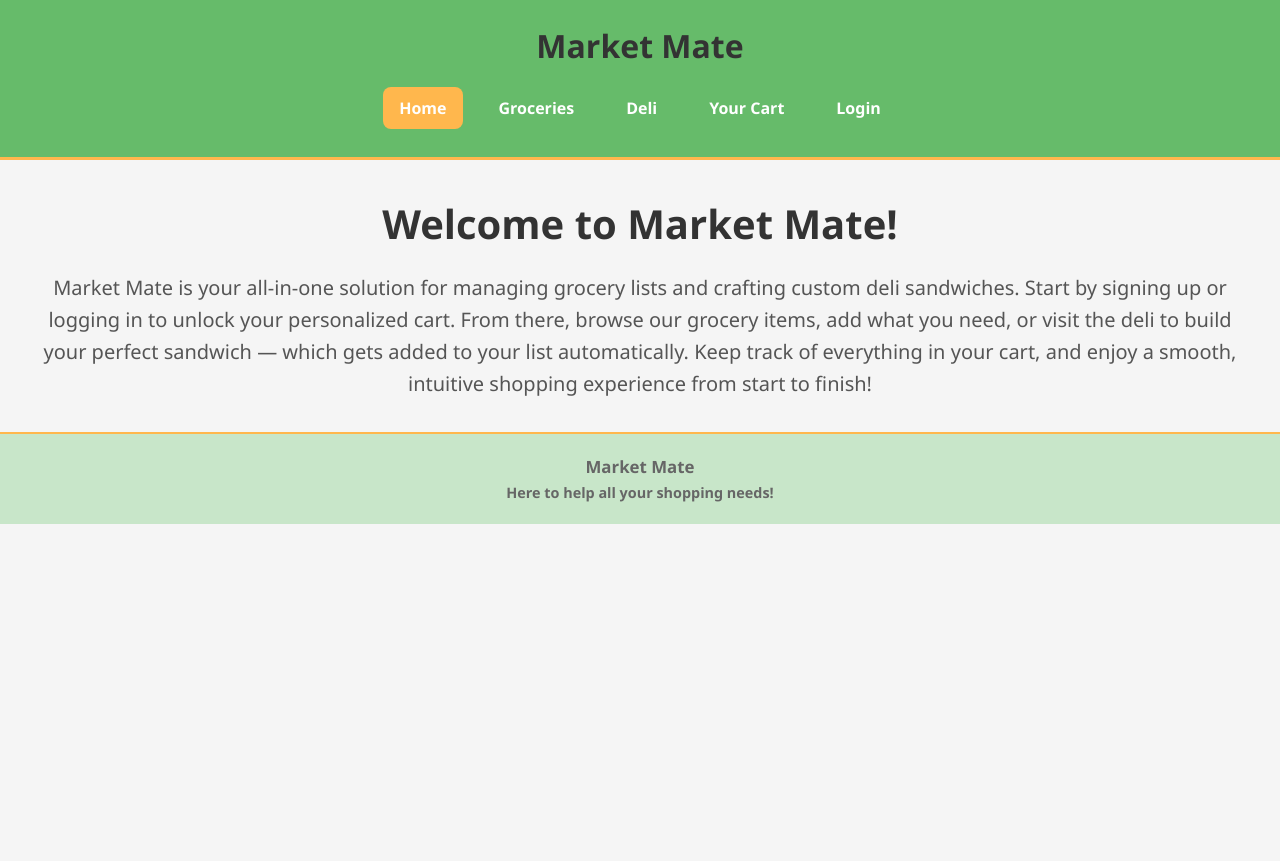
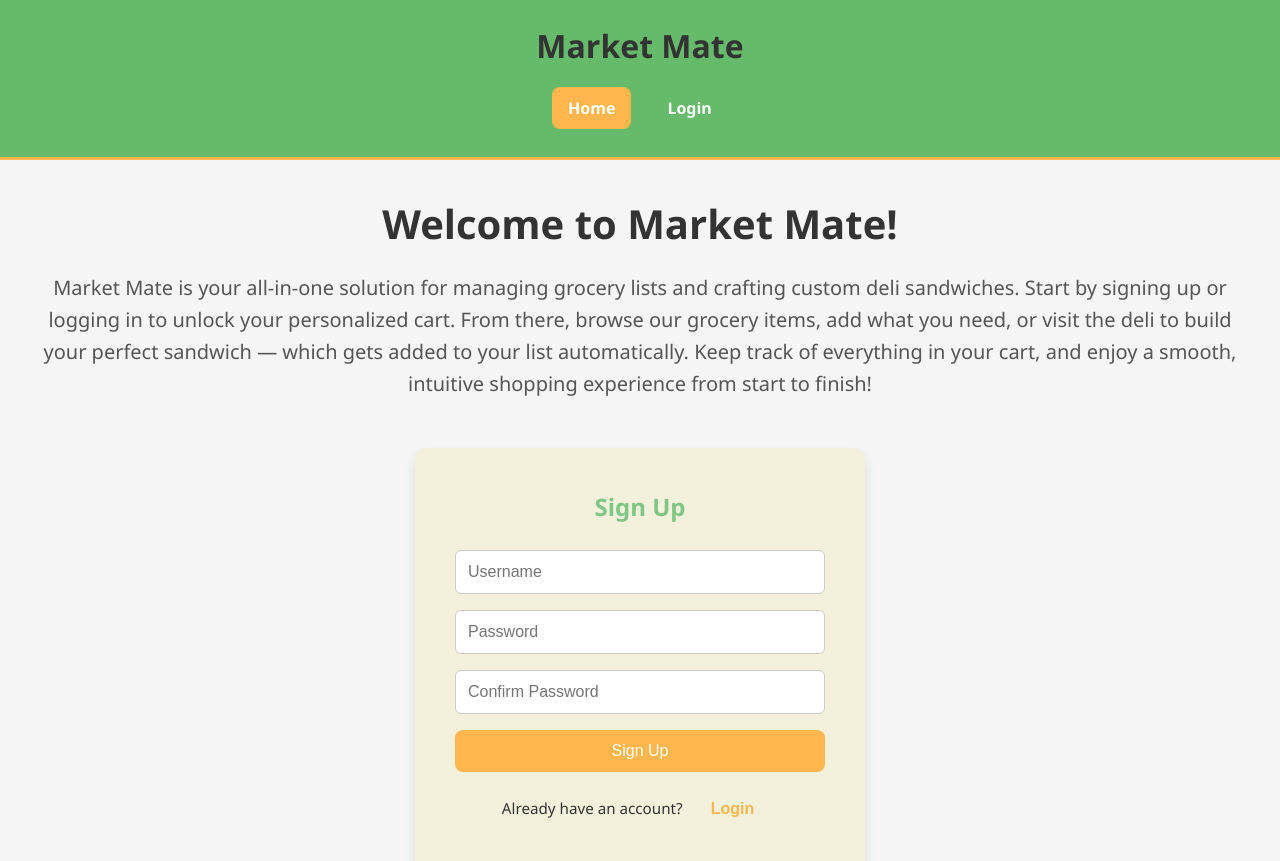
Before and after one commit to KerissaGit/Project-Market-Mate, a React (Create React App) app in the folder client/: page / in a window 1280 px wide. Shown: the top 861 px of the page. Before the commit the page ends 800 px from the top, so only its background shows below. Built offline with nearby package versions, Linux system fonts and the light colour scheme; no server answers.

Commit message:
All parts working. Making visual adjustments

```diff
--- a/client/src/components/App.js
+++ b/client/src/components/App.js
@@ -22,7 +22,7 @@ function App() {
 
   return (
     <div className="body">
-      <Header logoutUser={logoutUser} />
+      <Header logoutUser={logoutUser} loggedInUser={loggedInUser} />
       <Outlet context={{ setUser: setLoggedInUser, loggedInUser }} />
       <Footer />
     </div>
--- a/client/src/components/Auth.js
+++ b/client/src/components/Auth.js
@@ -2,13 +2,13 @@ import React, { useState } from 'react';
 import axios from 'axios';
 import { useFormik } from 'formik';
 import * as Yup from 'yup';
-import { useNavigate, useLocation } from 'react-router-dom';
-import { useOutletContext } from 'react-router-dom';
+import { useNavigate, useLocation, useOutletContext } from 'react-router-dom';
 
 
-function Auth({ setUser }) {
+function Auth() {
   const location = useLocation();
   const [isLogin, setIsLogin] = useState(location.pathname === "/login");
+  const { setUser } = useOutletContext();
   const navigate = useNavigate();
 
   const formik = useFormik({
@@ -29,7 +29,7 @@ function Auth({ setUser }) {
     onSubmit: async (values, { setSubmitting, setErrors }) => {
       try {
         const endpoint = isLogin ? '/login' : '/signup';
-        const response = await axios.post(endpoint, values);
+        const response = await axios.post(endpoint, values, { withCredentials: true });
         if (response.status === 200) {
           setUser(response.data);
           navigate('/');
@@ -103,4 +103,5 @@ function Auth({ setUser }) {
   );
 }
 
+
 export default Auth;
--- a/client/src/components/Header.js
+++ b/client/src/components/Header.js
@@ -1,51 +1,36 @@
-import React, { useState, useEffect } from "react";
-import { Outlet, useLocation } from "react-router-dom";
-import { NavLink } from "react-router-dom";
+import React from "react";
+import { NavLink, useLocation } from "react-router-dom";
 
-function Header() {
-    const [loggedInUser, setLoggedInUser] = useState(null);
+function Header({ logoutUser, loggedInUser }) {
     const location = useLocation();
-
-    useEffect(() => {
-        fetch('/me', { credentials: 'include' })
-        .then(res => res.ok ? res.json() : Promise.reject())
-        .then(user => setLoggedInUser(user))
-        .catch(() => setLoggedInUser(null));
-    }, []);
-
-    function logoutUser() {
-        fetch('/logout', { method: 'DELETE', credentials: 'include' })
-        .then(() => setLoggedInUser(null));
-    }
 
     const isRoot = location.pathname === "/";
 
-
     return (
-        <>
         <header className="header">
             <h1>Market Mate</h1>
             <nav className="nav-bar">
                 <ul className="nav-links">
                     <li><NavLink to="/" className="nav-link" end>Home</NavLink></li>
+
+                    {loggedInUser && (
+                        <>
                             <li><NavLink to="/groceries" className="nav-link">Groceries</NavLink></li>
                             <li><NavLink to="/deli" className="nav-link">Deli</NavLink></li>
                             <li><NavLink to="/itemscart" className="nav-link">Your Cart</NavLink></li>
-                        {!loggedInUser && (
+                        </>
+                    )}
+
+                    {!loggedInUser ? (
                         <li><NavLink to="/login" className="nav-link">Login</NavLink></li>
-                        )}
-                        {loggedInUser && (
-                            <>
+                    ) : (
                         <li>
-                                {/* <NavLink to="/users" className="nav-link">User</NavLink> */}
                             <button onClick={logoutUser} className="nav-logout-button">Logout</button>
                         </li>
-                            </>
                     )}
                 </ul>
             </nav>
         </header>
-        </>
     );
 }
 
--- a/client/src/components/HomePage.js
+++ b/client/src/components/HomePage.js
@@ -1,11 +1,18 @@
 import React from "react";
+import { useOutletContext } from "react-router-dom";
+import Auth from "./Auth";
+
 
 function HomePage() {
+  const { setUser } = useOutletContext();
+
   return (
     <div className="homepage-container">
       <h1 className="homepage-title">Welcome to Market Mate!</h1>
       <p className="homepage-subtitle">
-      Market Mate is your all-in-one solution for managing grocery lists and crafting custom deli sandwiches. Start by signing up or logging in to unlock your personalized cart. From there, browse our grocery items, add what you need, or visit the deli to build your perfect sandwich — which gets added to your list automatically. Keep track of everything in your cart, and enjoy a smooth, intuitive shopping experience from start to finish!      </p>
+        Market Mate is your all-in-one solution for managing grocery lists and crafting custom deli sandwiches. Start by signing up or logging in to unlock your personalized cart. From there, browse our grocery items, add what you need, or visit the deli to build your perfect sandwich — which gets added to your list automatically. Keep track of everything in your cart, and enjoy a smooth, intuitive shopping experience from start to finish!
+      </p>
+      <Auth setUser={setUser} />
     </div>
   );
 }
```
Also changed, not shown: 1 other file (tests, documents, lock files or other folders). Lines whose indentation alone changed are shown as unchanged.
